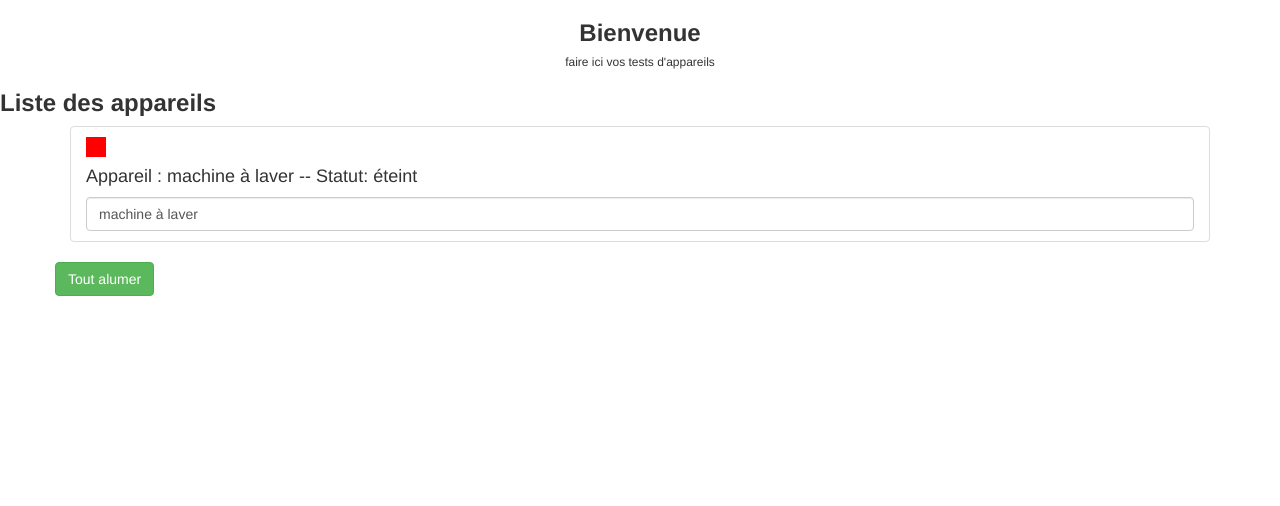
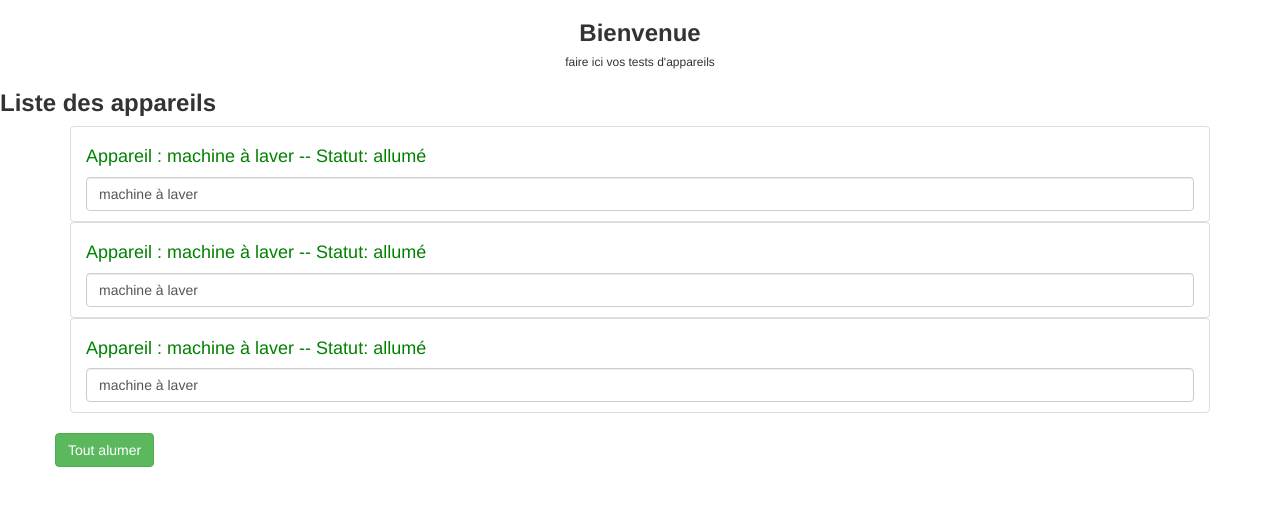
Before and after one commit to Enooud/primpasAng, an Angular app: page / in a window 1280 px wide. Shown: the top 506 px of the page. Built offline with nearby package versions, Linux system fonts and the light colour scheme.

Commit message:
test-reussi ngStyle

```diff
--- a/src/app/app.component.html
+++ b/src/app/app.component.html
@@ -4,13 +4,14 @@
         <div class="col-xm-12">
             <ul class="list-group">
                 <app-appareil></app-appareil>
-
+                <app-appareil></app-appareil>
+                <app-appareil></app-appareil>
             </ul>
         </div>
     </div>
     <div class="row">
         <div class="col-xm-4">
-            <button class="btn btn-success"  [disabled]="isAuth"
+            <button class="btn btn-success" [disabled]="isAuth"
              (click)= "onAllumer()">Tout alumer
             </button>
         </div>
--- a/src/app/app.component.ts
+++ b/src/app/app.component.ts
@@ -14,7 +14,7 @@ export class AppComponent {
     },
     {
         name: 'télivision',
-        status: 'alumer'
+        status: 'allumé'
     },
     {
         name: 'ordinateur',
--- a/src/app/appareil/appareil.component.html
+++ b/src/app/appareil/appareil.component.html
@@ -1,6 +1,6 @@
 <li class="list-group-item">
     <div style="width:20px;height:20px;background-color:red"
     *ngIf="appareilStatus =='éteint' "></div>
-    <h4>Appareil : {{appareilName}} -- Statut: {{ getStatus()}}</h4>
+    <h4 [ngStyle]="{color: getColor()}" >Appareil : {{appareilName}} -- Statut: {{ getStatus()}}</h4>
     <input type="text" class="form-control" [(ngModel)]="appareilName">
 </li>
--- a/src/app/appareil/appareil.component.ts
+++ b/src/app/appareil/appareil.component.ts
@@ -9,7 +9,7 @@ export class AppareilComponent implements OnInit {
 
 
 appareilName = 'machine à laver';
-appareilStatus = 'éteint';
+appareilStatus = 'allumé';
 isAuth = true;
   constructor() { }
 
@@ -20,4 +20,12 @@ isAuth = true;
    return this.appareilStatus;
   }
 
+  getColor(){
+    if (this.appareilStatus == 'éteint'){
+      return 'red';
+    }else if (this.appareilStatus == 'allumé'){
+       return 'green';
+    }
+  }
+
 }
```
